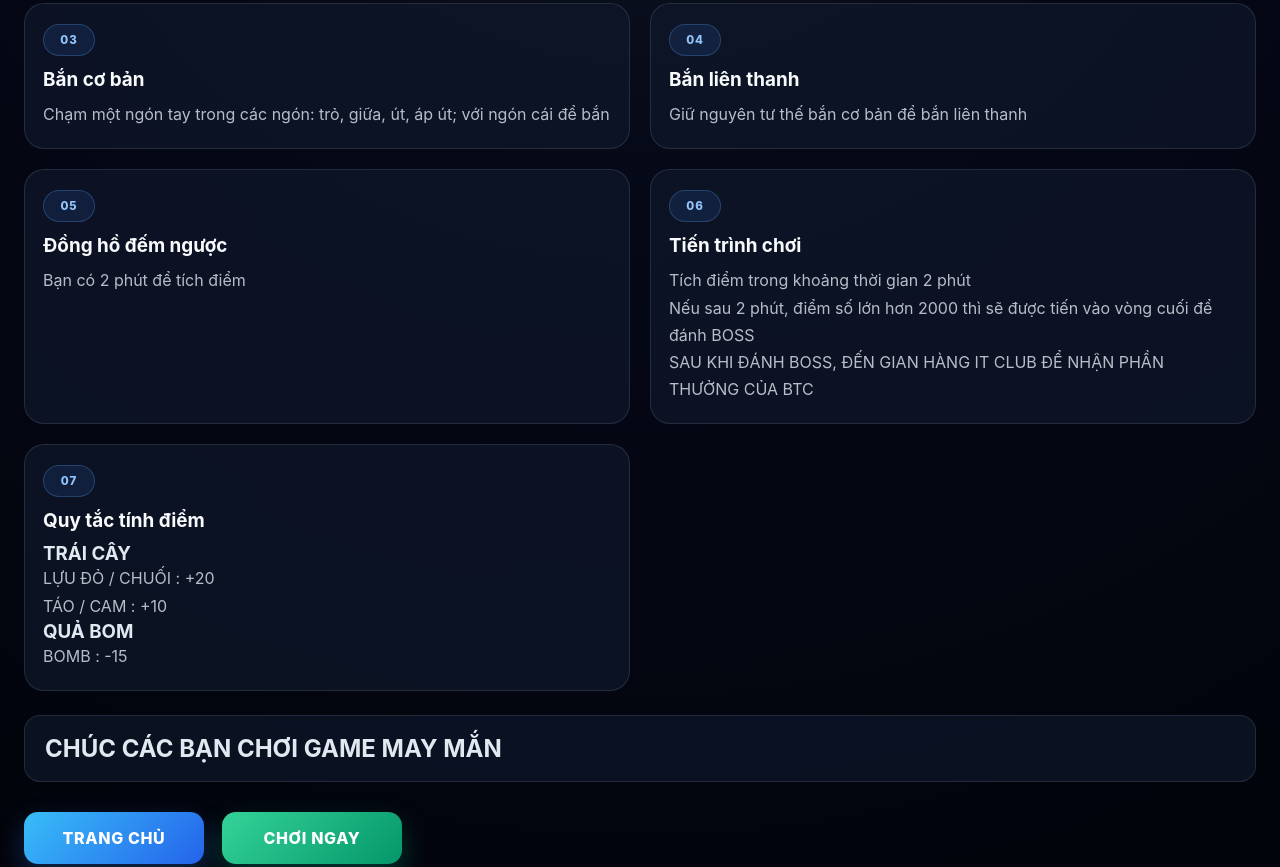
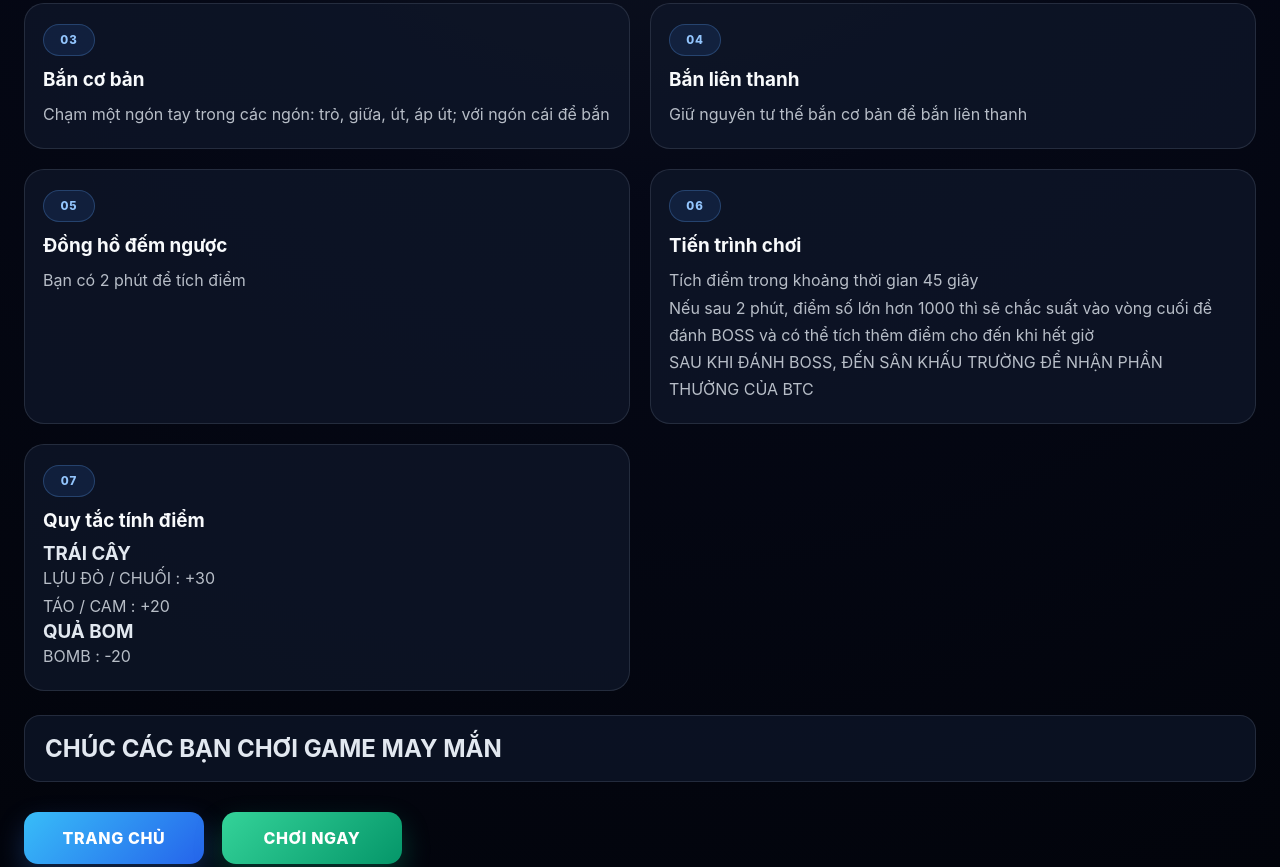
Before and after one commit to GARYYOUNGMAN/fruit-clash-CV, a plain HTML site: page tutorial.html in a window 1280 px wide. Shown: the part 357-1224 px from the top of the page. Drawn offline with Linux system fonts and the light colour scheme.

Commit message:
newtutorial-FINAL_CHANGE

```diff
--- a/tutorial.html
+++ b/tutorial.html
@@ -53,19 +53,19 @@
         <article class="tutorial-step">
           <span class="step-number">06</span>
           <h2>Tiến trình chơi</h2>
-          <p>Tích điểm trong khoảng thời gian 2 phút</p>
-          <p>Nếu sau 2 phút, điểm số lớn hơn 2000 thì sẽ được tiến vào vòng cuối để đánh BOSS</p>
-          <p> SAU KHI ĐÁNH BOSS, ĐẾN GIAN HÀNG IT CLUB ĐỂ NHẬN PHẦN THƯỞNG CỦA BTC</p>
+          <p>Tích điểm trong khoảng thời gian 45 giây</p>
+          <p>Nếu sau 2 phút, điểm số lớn hơn 1000 thì sẽ chắc suất vào vòng cuối để đánh BOSS và có thể tích thêm điểm cho đến khi hết giờ</p>
+          <p> SAU KHI ĐÁNH BOSS, ĐẾN SÂN KHẤU TRƯỜNG ĐỂ NHẬN PHẦN THƯỞNG CỦA BTC</p>
         </article>
 
         <article class="tutorial-step">
           <span class="step-number">07</span>
           <h2>Quy tắc tính điểm</h2>
           <h3>TRÁI CÂY</h3>
-          <p>LỰU ĐỎ / CHUỐI : +20</p>
-          <p>TÁO / CAM : +10</p>
+          <p>LỰU ĐỎ / CHUỐI : +30</p>
+          <p>TÁO / CAM : +20</p>
           <h3>QUẢ BOM</h3>
-          <p>BOMB : -15</p>
+          <p>BOMB : -20</p>
         </article>
       </div>
 
```
